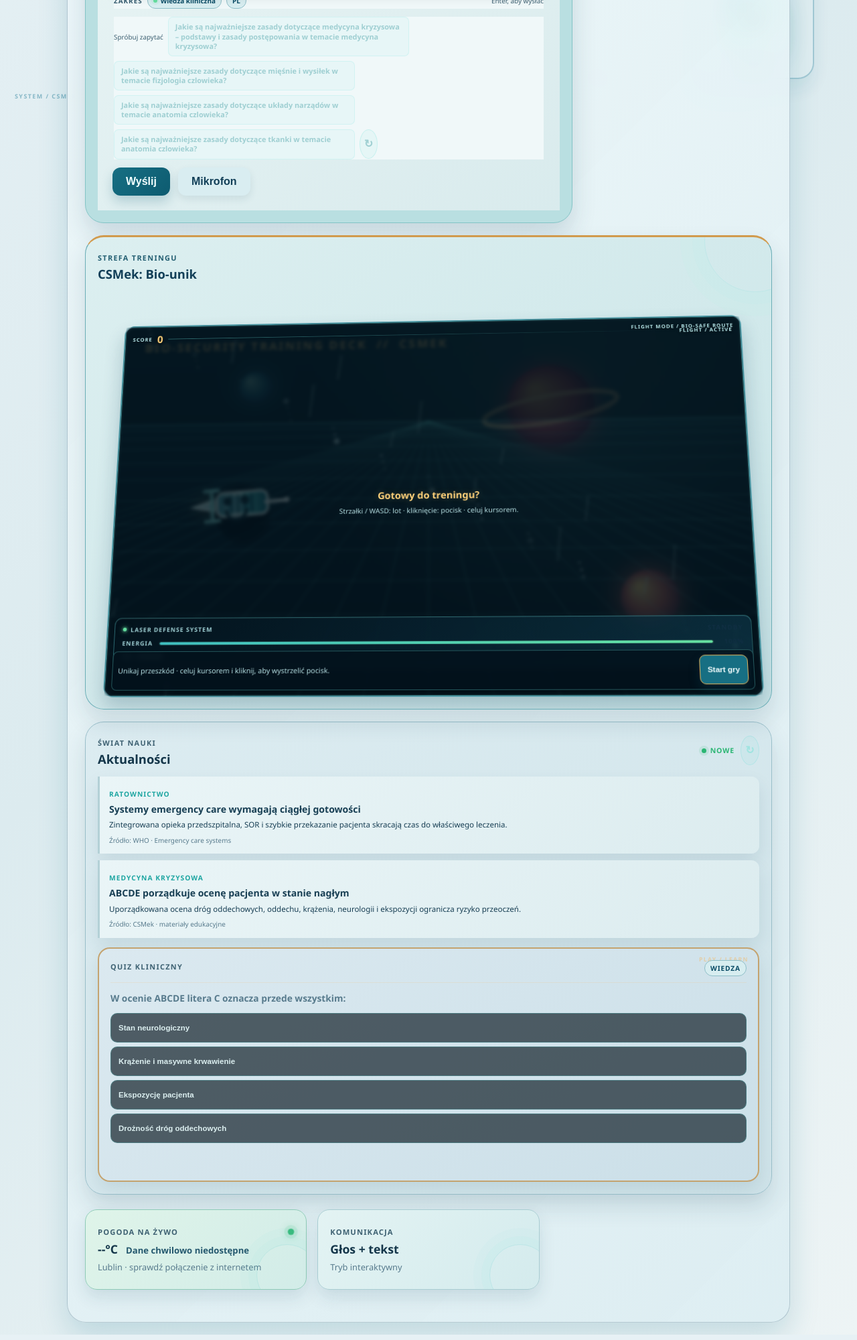
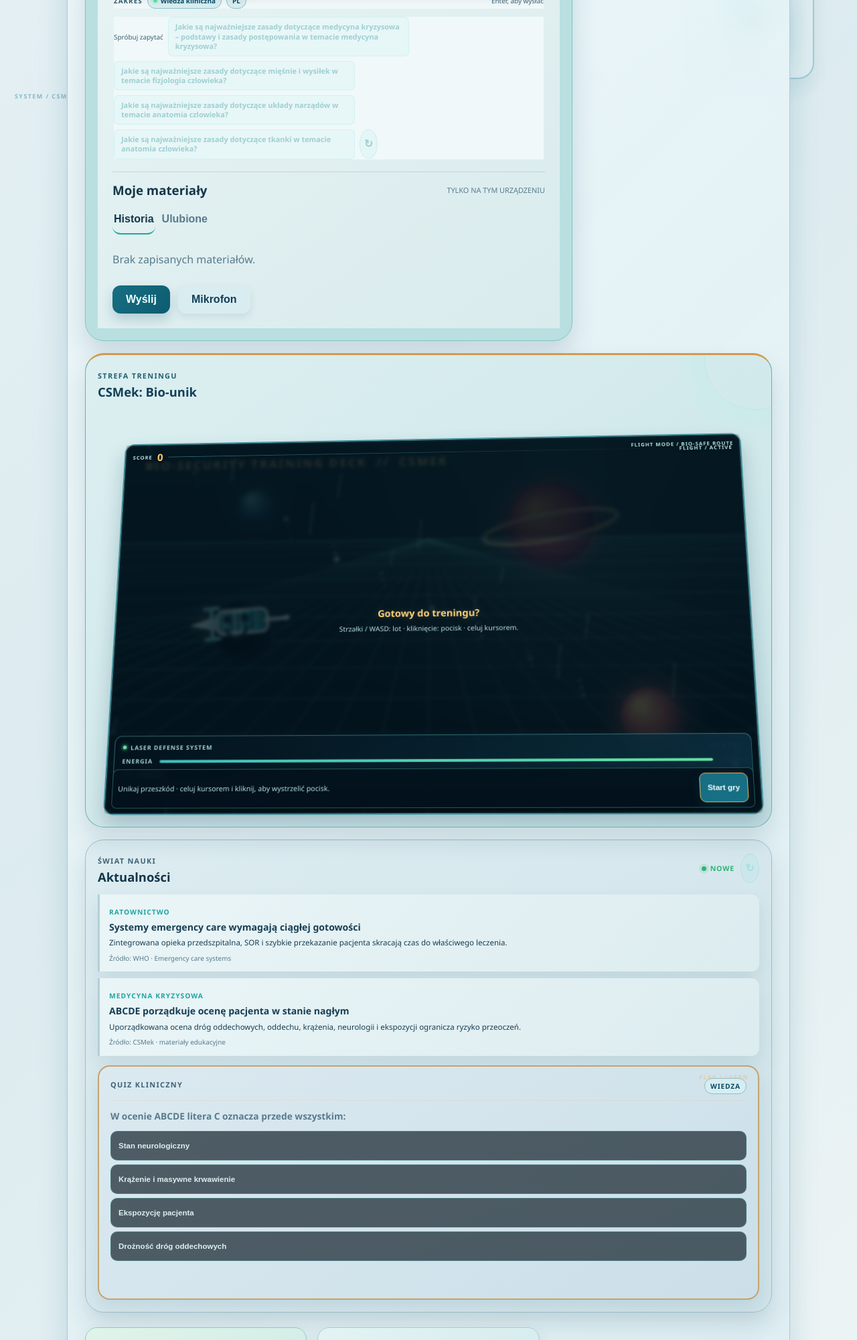
Before and after one commit to coobadzik2-hub/CSMek-Ai, a FastAPI app: page / in a window 1280 px wide. Shown: the part 634-2634 px from the top of the page at 67% size. Run offline with FastAPI, Linux system fonts and the light colour scheme; data that the repository does not hold is empty.

Commit message:
Add personal materials panel

```diff
--- a/web_app/templates/index.html
+++ b/web_app/templates/index.html
@@ -209,6 +209,12 @@
               <button id="rerollSuggestions" class="reroll-suggestions" type="button" aria-label="Losuj inne pytania" title="Losuj inne pytania">↻</button>
             </div>
 
+            <section class="personal-library" aria-labelledby="personalLibraryTitle">
+              <div class="personal-library-heading"><h3 id="personalLibraryTitle">Moje materiały</h3><span>TYLKO NA TYM URZĄDZENIU</span></div>
+              <div class="personal-library-tabs"><button class="personal-tab is-active" data-personal-tab="history" type="button">Historia</button><button class="personal-tab" data-personal-tab="favorites" type="button">Ulubione</button></div>
+              <div id="personalLibraryList" class="personal-library-list"></div>
+            </section>
+
             <div class="actions">
               <button id="sendBtn">Wyślij</button>
               <button id="micBtn" class="secondary">Mikrofon</button>
```
